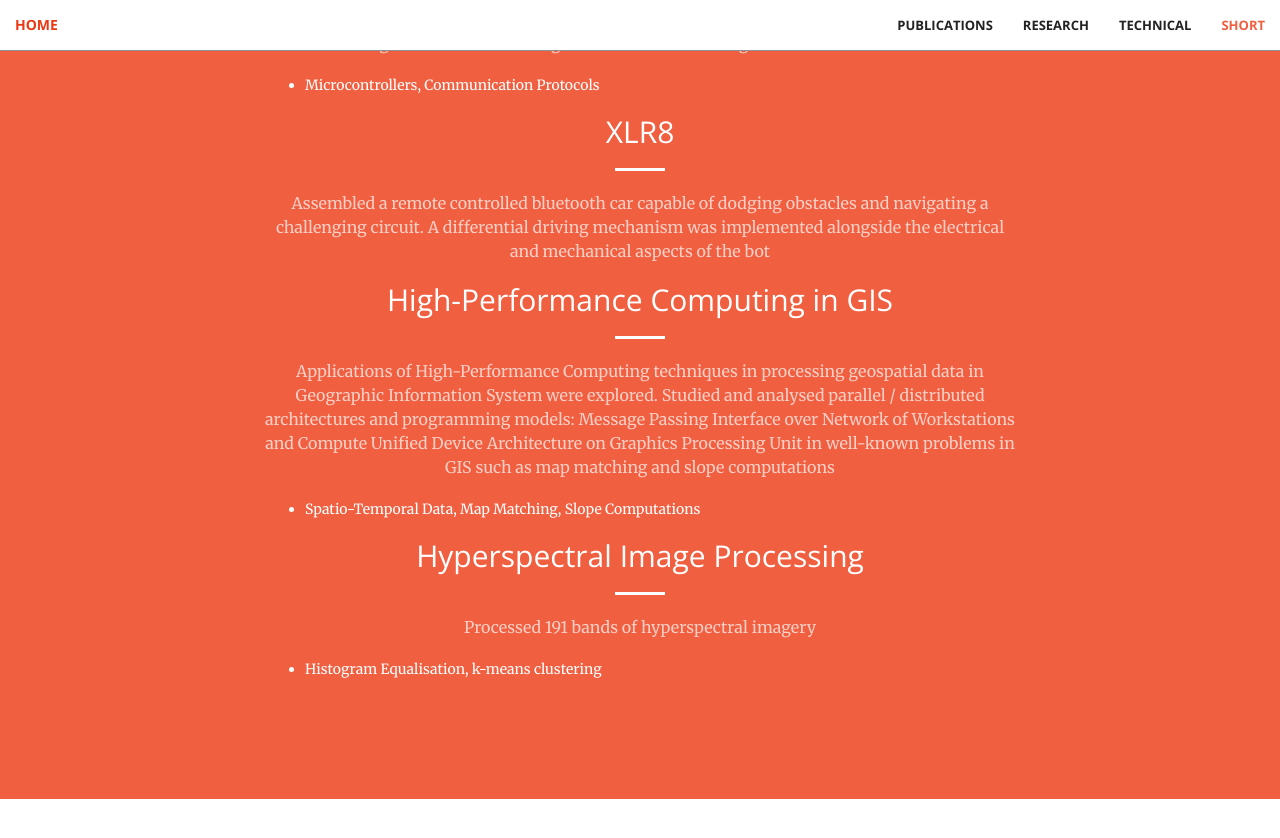
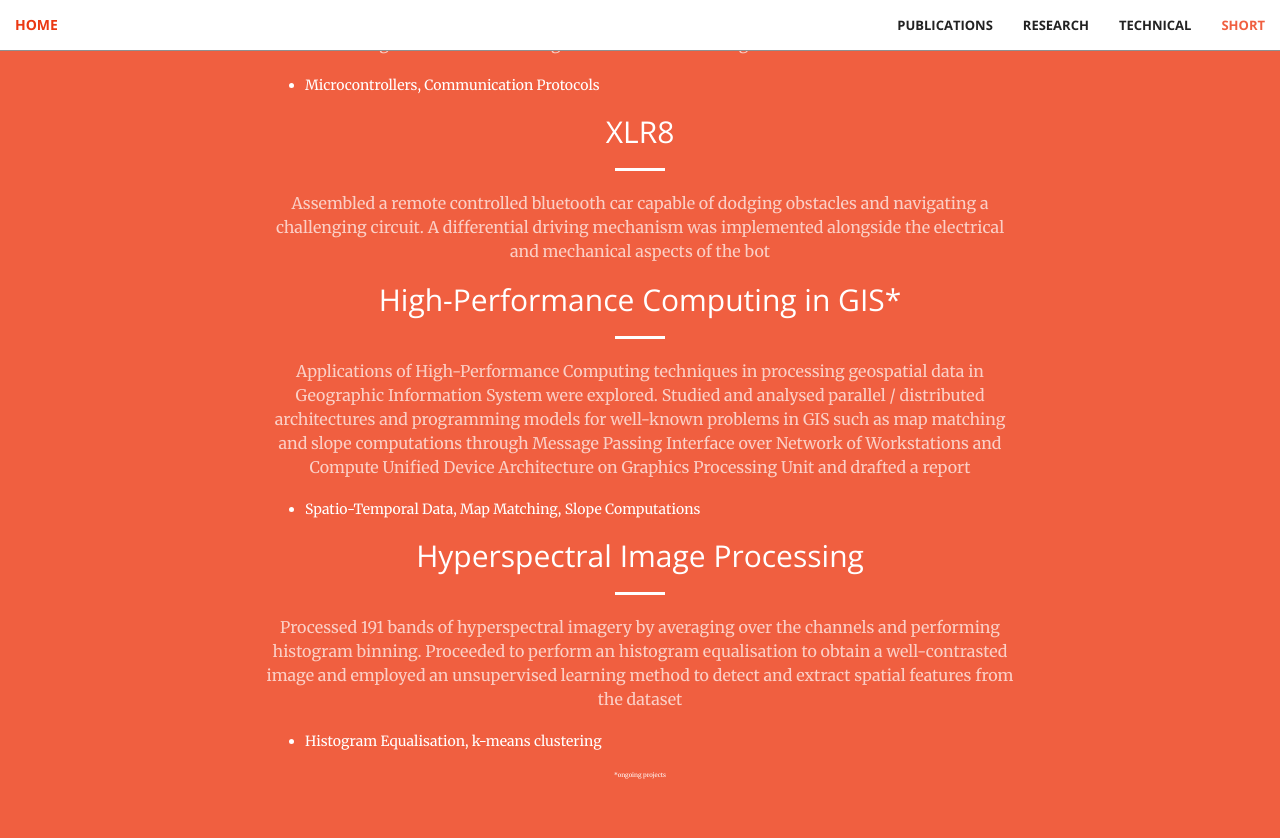
Before and after one commit to aravindbharathi/aravindbharathi.github.io, a Jekyll site: the page projects/index.html, which Jekyll copies as it is, in a window 1280 px wide and 900 px high, scrolled down 4208 px. Shown: the top 838 px of the window. Built offline with Jekyll 4.4.1, drawn with Linux system fonts in a browser that asks for light colours; before the commit the page ends 5007 px from its top, so only the background shows below that; some of the changed text lies outside the part shown.

Commit message:
Update index.html

```diff
--- a/projects/index.html
+++ b/projects/index.html
@@ -177,7 +177,7 @@
         <div class="container">
             <div class="row">
                 <div class="col-lg-8 col-lg-offset-2 text-center">
-                    <h2 class="section-heading">Canopy Height Estimation</h2>
+                    <h2 class="section-heading">Canopy Height Estimation*</h2>
                     <hr class="light">
                     <p class="text-faded">
                       <a href="https://www.u-tokyo.ac.jp/adm/fsi/en/projects/sdgs/projects_00027.html" target="_blank">Data Sciences for Farming Support Systems</a> for Sustainable Crop Production Under Climate Change project (since September 2017) that involves multi-disciplinary
@@ -203,7 +203,7 @@
         <div class="container">
             <div class="row">
                 <div class="col-lg-8 col-lg-offset-2 text-center">
-                    <h2 class="section-heading">Student Satellite Program</h2>
+                    <h2 class="section-heading">Student Satellite Program*</h2>
                     <hr class="light">
                     <p class="text-faded">
                       The <a href="https://www.aero.iitb.ac.in/satlab/index.php" target="_blank">IIT Bombay Student Satellite Program (IITBSSP)</a> is a landmark project taken up by IIT Bombay students.
@@ -305,14 +305,13 @@
                       Assembled a remote controlled bluetooth car capable of dodging obstacles and navigating a challenging circuit.
                       A differential driving mechanism was implemented alongside the electrical and mechanical aspects of the bot
                     </p>
-                    <h2 class="section-heading">High-Performance Computing in GIS</h2>
+                    <h2 class="section-heading">High-Performance Computing in GIS*</h2>
                     <hr class="light">
                     <p class="text-faded">
                       Applications of High-Performance Computing techniques in processing geospatial data in Geographic Information System were explored.
-                      Studied and analysed parallel / distributed architectures and programming models: Message Passing Interface
-                      over Network of Workstations and Compute Unified Device Architecture on
-                      Graphics Processing Unit in well-known problems in GIS such as map matching and slope
-                      computations
+                      Studied and analysed parallel / distributed architectures and programming models for well-known problems in GIS such as
+                      map matching and slope computations through Message Passing Interface over Network of Workstations and
+                      Compute Unified Device Architecture on Graphics Processing Unit and drafted a report
                       <ul align = "left">
                         <li>Spatio-Temporal Data, Map Matching, Slope Computations</li>
                       </ul>
@@ -320,11 +319,14 @@
                     <h2 class="section-heading">Hyperspectral Image Processing</h2>
                     <hr class="light">
                     <p class="text-faded">
-                      Processed 191 bands of hyperspectral imagery
+                      Processed 191 bands of hyperspectral imagery by averaging over the channels and performing histogram binning.
+                      Proceeded to perform an histogram equalisation to obtain a well-contrasted image and employed an unsupervised
+                      learning method to detect and extract spatial features from the dataset
                       <ul align = "left">
                         <li>Histogram Equalisation, k-means clustering</li>
                       </ul>
                     </p>
+                    <p style="font-size:6px">*ongoing projects</p>
                 </div>
             </div>
         </div>
```
